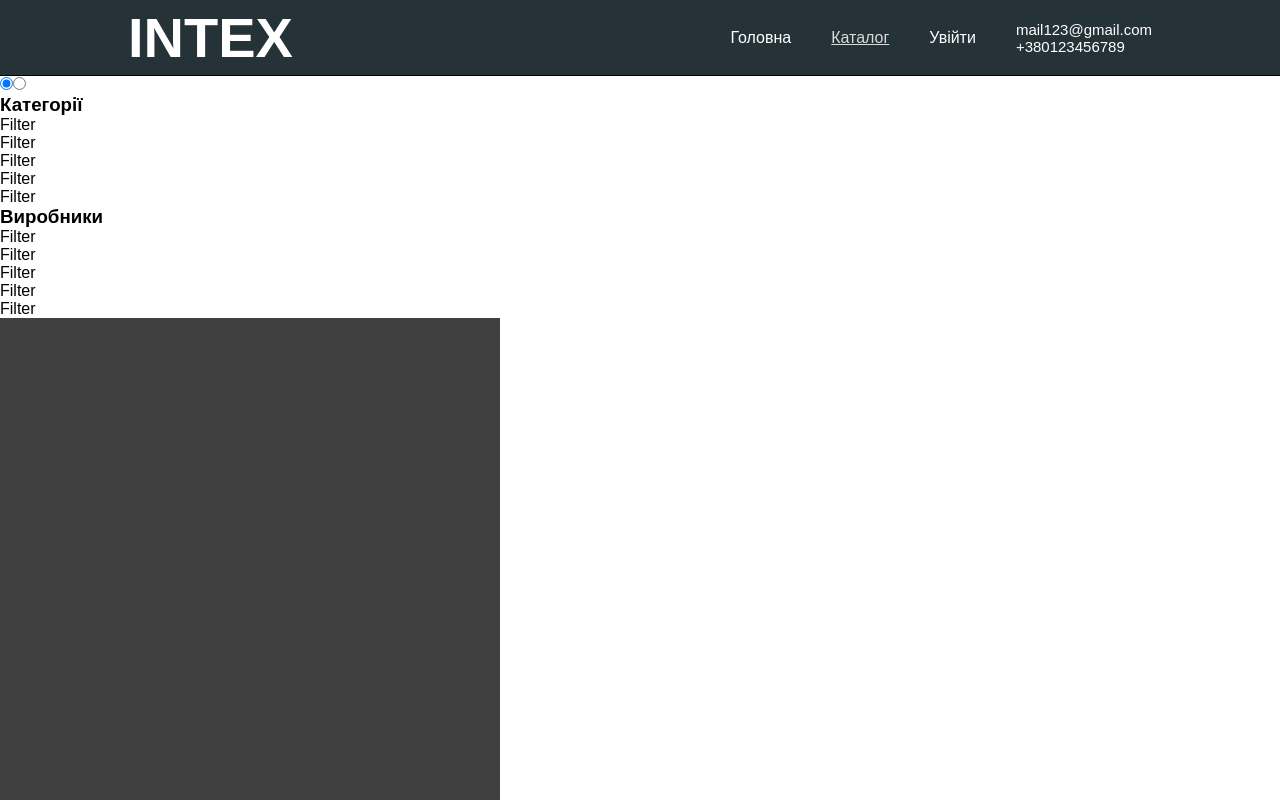
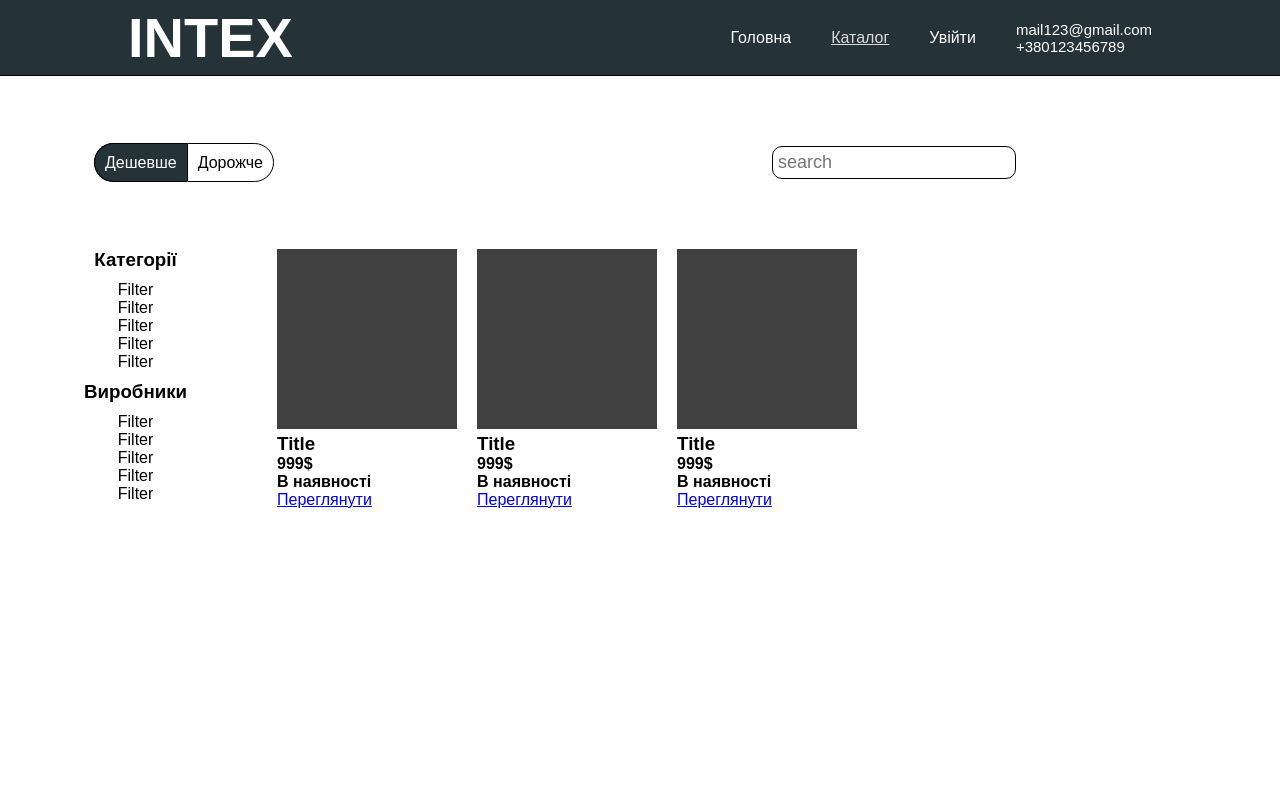
Before and after one commit to Makkovs/Intex-Site, a React (Vite) app in the folder client/: page /catalog in a window 1280 px wide. Shown: the top 800 px of the page. Built offline with nearby package versions, Linux system fonts and the light colour scheme.

Commit message:
Add styles for catalog; Working on a catalog

```diff
--- a/client/src/components/Router/AppRouter.jsx
+++ b/client/src/components/Router/AppRouter.jsx
@@ -6,14 +6,12 @@ import { HOME_ROUTE } from "../../utils/consts";
 
 const AppRouter = () => {
     return (
-        <div>
         <Routes>
             {router.map(({path, Component}) =>
                 <Route key={path} path={path} element={<Component/>} exact/>
             )}
             <Route path='*' element={<Navigate to={HOME_ROUTE}/>} />
         </Routes>
-        </div>
     );
 };
 
--- a/client/src/pages/Catalog/Catalog.jsx
+++ b/client/src/pages/Catalog/Catalog.jsx
@@ -1,4 +1,6 @@
 import { Link } from "react-router-dom";
+
+import "./catalog.css";
 
 const CatalogPage = () => {
 
@@ -8,21 +10,27 @@ const CatalogPage = () => {
                 <input
                     className="navigation__radio"
                     name="sort-type"
-                    id="expansive"
+                    id="cheap"
                     type="radio"
                     defaultChecked
                 />
                 <input
                     className="navigation__radio"
                     name="sort-type"
-                    id="cheap"
+                    id="expansive"
                     type="radio"
                 />
                 <div className="sort-buttons">
-                    <label className="sort-button sort-button--btn1" htmlFor="expansive"></label>
-                    <label className="sort-button sort-button--btn2" htmlFor="cheap"></label>
+                    <label className="sort-button sort-button--left" htmlFor="cheap">
+                        Дешевше
+                    </label>
+                    <label className="sort-button sort-button--right" htmlFor="expansive">
+                        Дорожче
+                    </label>
                 </div>
+                <input className="sort-search" type="text" placeholder="search"/>
             </nav>
+            <article className="catalog__content">
                 <aside className="catalog__filters">
                     <div className="categories">
                         <h3 className="filter__title">Категорії</h3>
@@ -41,9 +49,9 @@ const CatalogPage = () => {
                         <div className="catalog__filter">Filter</div>
                     </div>
                 </aside>
-            <article className="catalog__merch">
+                <section className="catalog__merch">
                     <div className="merch">
-                    <img className="merch__img" src="./gray-img.png" alt=""/>
+                        <img className="merch__img" src="./gray-img.png" alt="" />
                         <h3 className="merch__name">Title</h3>
                         <h4 className="merch__price">999$</h4>
                         <h4 className="status">В наявності</h4>
@@ -52,7 +60,7 @@ const CatalogPage = () => {
                         </Link>
                     </div>
                     <div className="merch">
-                    <img className="merch__img" src="./gray-img.png" alt=""/>
+                        <img className="merch__img" src="./gray-img.png" alt="" />
                         <h3 className="merch__name">Title</h3>
                         <h4 className="merch__price">999$</h4>
                         <h4 className="status">В наявності</h4>
@@ -61,7 +69,7 @@ const CatalogPage = () => {
                         </Link>
                     </div>
                     <div className="merch">
-                    <img className="merch__img" src="./gray-img.png" alt=""/>
+                        <img className="merch__img" src="./gray-img.png" alt="" />
                         <h3 className="merch__name">Title</h3>
                         <h4 className="merch__price">999$</h4>
                         <h4 className="status">В наявності</h4>
@@ -69,6 +77,7 @@ const CatalogPage = () => {
                             Переглянути
                         </Link>
                     </div>
+                </section>
             </article>
         </main>
     );
--- /dev/null
+++ b/client/src/pages/Catalog/catalog.css
@@ -0,0 +1,72 @@
+.catalog {
+    display: flex;
+    flex-direction: column;
+    padding: 20px 5vw 20px 5vw;
+}
+
+.catalog__navigation {
+    display: flex;
+    align-items: center;
+    justify-content: space-between;
+    padding: 50px 200px 50px 30px;
+}
+
+.navigation__radio {
+    display: none;
+}
+
+.sort-button {
+    border: 1px solid #000000;
+    padding: 10px;
+}
+
+.sort-button--left {
+    border-right: none;
+    border-top-left-radius: 20px;
+    border-bottom-left-radius: 20px;
+}
+
+.sort-button--right {
+    border-top-right-radius: 20px;
+    border-bottom-right-radius: 20px;
+}
+
+#cheap:checked ~ .sort-buttons .sort-button--left,
+#expansive:checked ~ .sort-buttons .sort-button--right {
+    color: #ffffff;
+    background: #253238;
+}
+
+.sort-search{
+    padding: 5px;
+    border: 1px solid #000000;
+    font-size: 18px;
+    border-radius: 10px;
+}
+
+.catalog__content {
+    display: flex;
+}
+
+.catalog__filters{
+    padding: 10px 20px 20px 20px;
+    text-align: center;
+}
+
+.filter__title{
+    margin: 10px 0px 10px 0px;
+}
+
+.catalog__merch {
+    display: flex;
+    padding: 20px 20px 20px 70px;
+}
+
+.merch {
+    margin-right: 20px;
+}
+
+.merch__img {
+    width: 180px;
+    height: 180px;
+}
```
Lines whose indentation alone changed are shown as unchanged.
